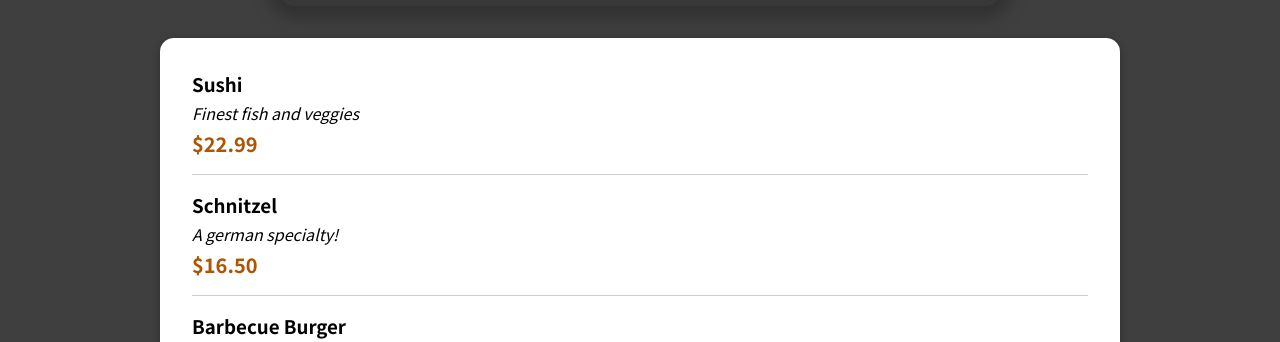
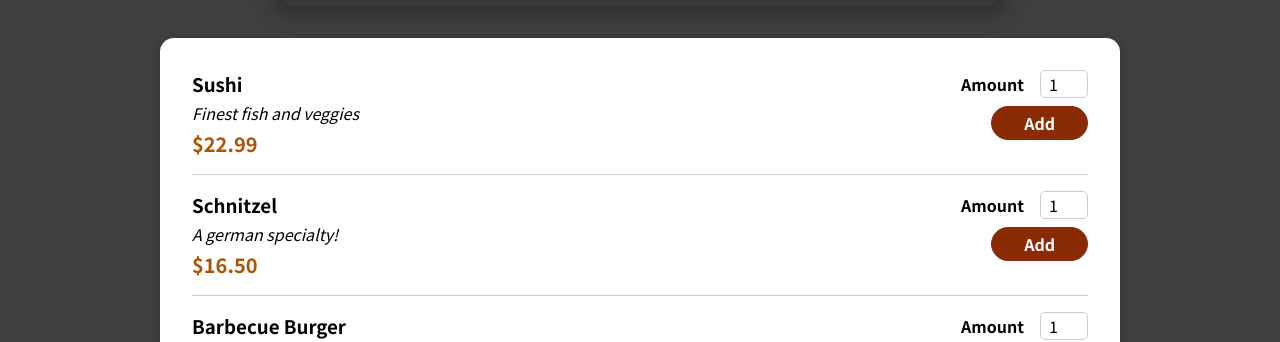
Before and after one commit to datz0512/FoodOrderApp, a React (Create React App) app: page / in a window 1280 px wide. Shown: the part 467-809 px from the top of the page. Built offline with nearby package versions, Linux system fonts and the light colour scheme.

Commit message:
adding a form

```diff
--- a/src/components/Meals/AvailableMeals.jsx
+++ b/src/components/Meals/AvailableMeals.jsx
@@ -32,6 +32,7 @@
 const AvailableMeals = () => {
   const mealsList = DUMMY_MEALS.map((meal) => (
     <MealItem
+      id={meal.id}
       key={meal.id}
       name={meal.name}
       description={meal.description}
--- a/src/components/Meals/MealItem/MealItem.jsx
+++ b/src/components/Meals/MealItem/MealItem.jsx
@@ -1,7 +1,8 @@
-import classes from './MealItem.module.scss'
+import MealItemForm from "./MealItemForm";
+import classes from "./MealItem.module.scss";
 
 const MealItem = (props) => {
-    const price = `$${props.price.toFixed(2)}`
+  const price = `$${props.price.toFixed(2)}`;
 
   return (
     <li className={classes.meal}>
@@ -11,7 +12,7 @@
         <div className={classes.price}>{price}</div>
       </div>
       <div>
-
+        <MealItemForm id={props.id}/>
       </div>
     </li>
   );
--- a/src/components/Meals/MealItem/MealItemForm.jsx
+++ b/src/components/Meals/MealItem/MealItemForm.jsx
@@ -0,0 +1,23 @@
+import Input from "../../UI/Input";
+import classes from "./MealItemForm.module.scss";
+
+const MealItemForm = (props) => {
+  return (
+    <form className={classes.form}>
+      <Input
+        label="Amount"
+        input={{
+          id: "amount_" + props.id,
+          type: "number",
+          min: 1,
+          max: 5,
+          step: 1,
+          defaultValue: 1,
+        }}
+      />
+      <button>Add</button>
+    </form>
+  );
+};
+
+export default MealItemForm;
--- /dev/null
+++ b/src/components/Meals/MealItem/MealItemForm.module.scss
@@ -0,0 +1,20 @@
+.form {
+  text-align: right;
+}
+
+.form button {
+  font: inherit;
+  cursor: pointer;
+  background-color: #8a2b06;
+  border: 1px solid #8a2b06;
+  color: white;
+  padding: 0.25rem 2rem;
+  border-radius: 20px;
+  font-weight: bold;
+}
+
+.form button:hover,
+.form button:active {
+  background-color: #641e03;
+  border-color: #641e03;
+}
--- /dev/null
+++ b/src/components/UI/Input.jsx
@@ -0,0 +1,12 @@
+import classes from "./Input.module.scss";
+
+const Input = (props) => {
+  return (
+    <div className={classes.input}>
+      <label htmlFor={props.input.id}>{props.label}</label>
+      <input {...props.input} />
+    </div>
+  );
+};
+
+export default Input;
--- /dev/null
+++ b/src/components/UI/Input.module.scss
@@ -0,0 +1,18 @@
+.input {
+  display: flex;
+  align-items: center;
+  margin-bottom: 0.5rem;
+}
+
+.input label {
+  font-weight: bold;
+  margin-right: 1rem;
+}
+
+.input input {
+  width: 3rem;
+  border-radius: 5px;
+  border: 1px solid #ccc;
+  font: inherit;
+  padding-left: 0.5rem;
+}
```
